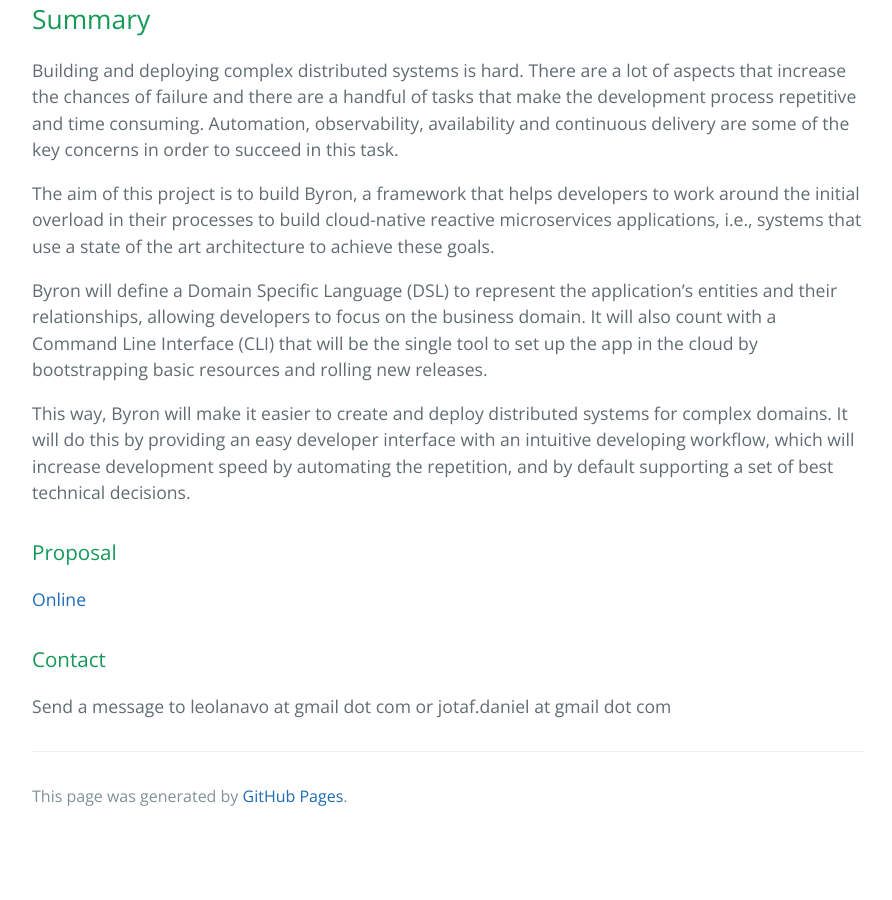
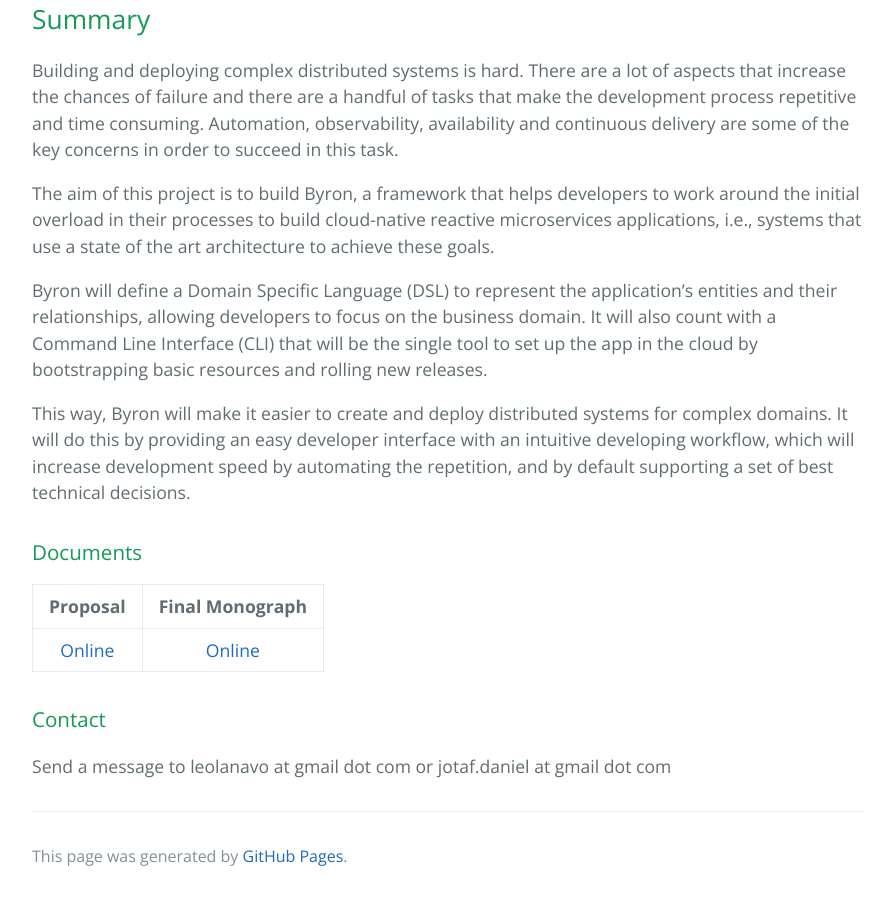
Before and after one commit to jooaodanieel/jooaodanieel.github.io, a Jekyll site: the page built from index.md, in a window 1280 px wide and 900 px high, scrolled down 639 px. Shown: the whole window, without its empty margins (192-1084 px from the left). Built offline with Jekyll 4.4.1, drawn with Linux system fonts in a browser that asks for light colours; our own code applies the rules of GitHub Pages for plain Markdown files; before the commit the page ends 1479 px from its top, so only the background shows below that.

Commit message:
feat: add final monograph
Signed-off-by: João Daniel <jotaf.daniel@gmail.com>

```diff
--- a/index.md
+++ b/index.md
@@ -17,8 +17,14 @@ Byron will define a Domain Specific Language (DSL) to represent the application'
 
 This way, Byron will make it easier to create and deploy distributed systems for complex domains. It will do this by providing an easy developer interface with an intuitive developing workflow, which will increase development speed by automating the repetition, and by default supporting a set of best technical decisions.
 
-### Proposal
-[Online](https://gitlab.com/byron-framework/kanban/blob/master/Byron_Proposal.pdf)
+### Documents
+
+| Proposal  | Final Monograph |
+|:---------:|:---------------:|
+|[Online][1]|  [Online][2]    |
+
+[1]: https://gitlab.com/byron-framework/kanban/blob/master/Byron_Proposal.pdf
+[2]: https://gitlab.com/byron-framework/kanban/blob/master/Byron_Monograph.pdf
 
 ### Contact
 Send a message to leolanavo at gmail dot com or jotaf.daniel at gmail dot com
```
Also changed, not shown: 1 other file.
